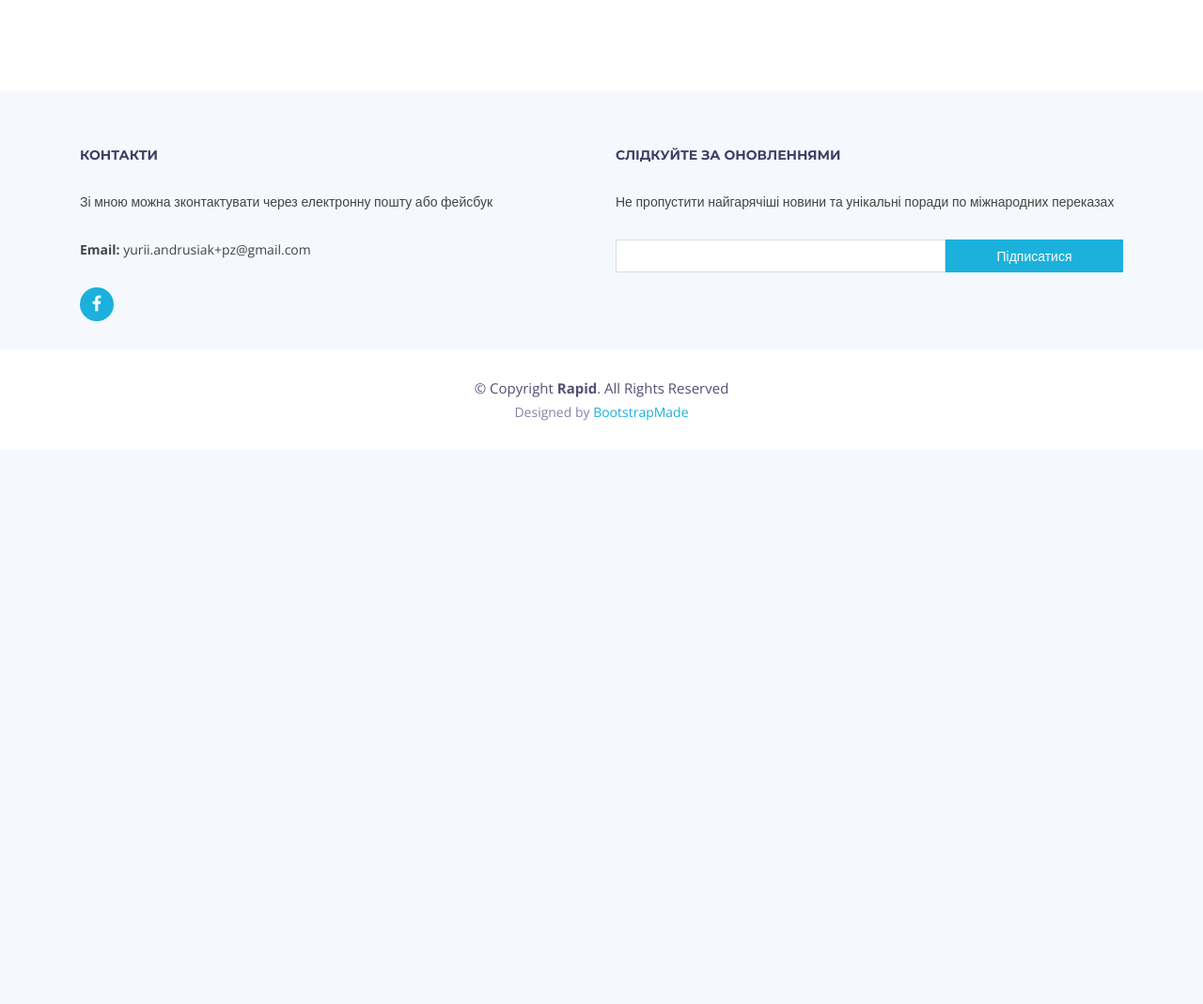
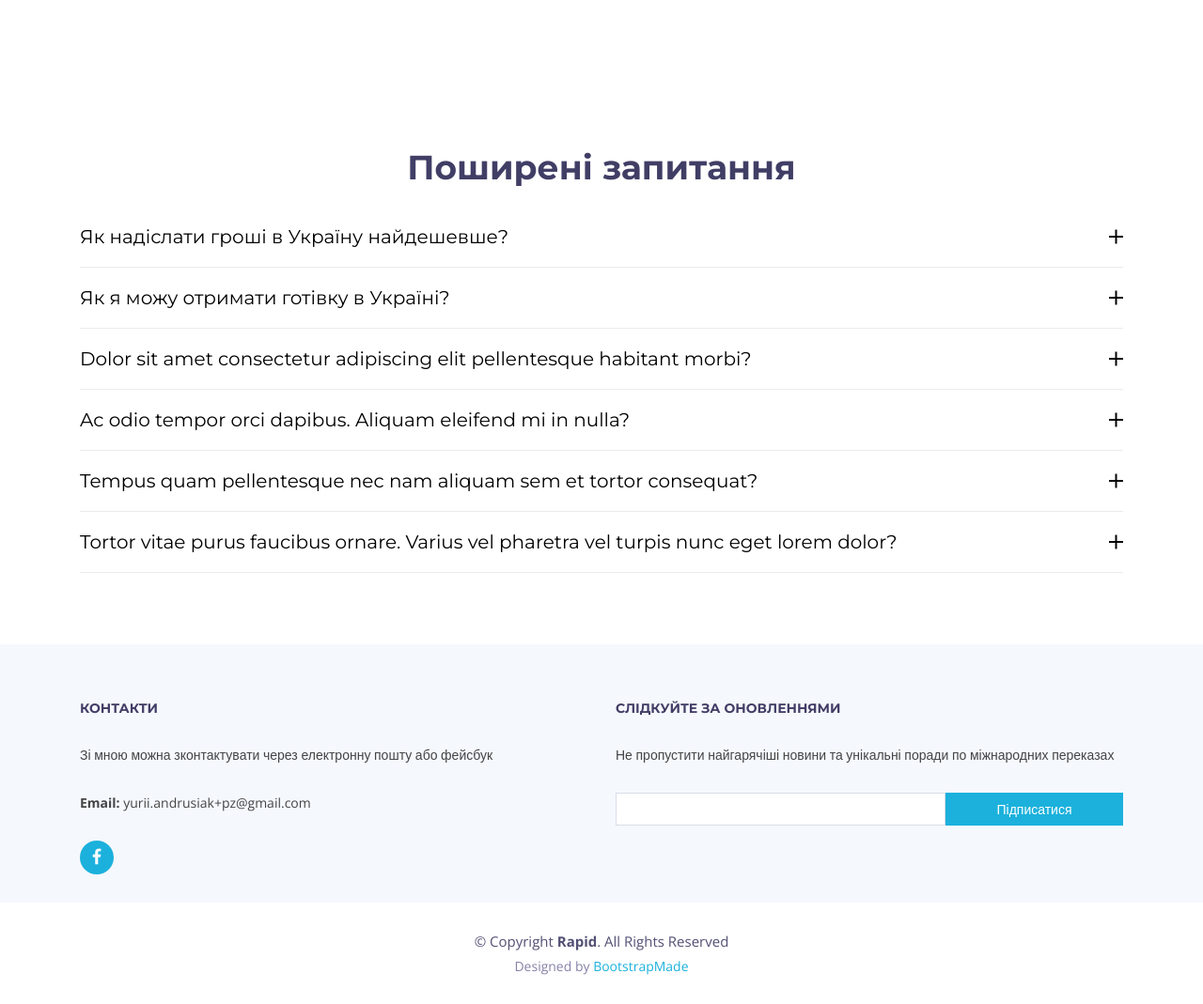
Before and after one commit to elneoor/pandemiia, a Django app: page / in a window 1280 px wide. Shown: the part 1310-2379 px from the top of the page at 94% size. Before the commit the page ends 1758 px from the top, so only its background shows below. Run offline with Django 3.2, Linux system fonts and the light colour scheme; some libraries are stand-ins or nearby versions; some web fonts are replaced.

Commit message:
Copied FAQ section

```diff
--- a/comparison/templates/comparison/index.html
+++ b/comparison/templates/comparison/index.html
@@ -178,7 +178,84 @@
 
         </section>
         <!-- #about -->
+
+        <!--==========================
+          Frequently Asked Questions Section
+        ============================-->
+        <section id="faq">
+            <div class="container">
+                <header class="section-header">
+                    <h3>Поширені запитання</h3>
+                    <!-- <p>Sed ut perspiciatis unde omnis iste natus error sit voluptatem accusantium doloremque</p> -->
+                </header>
+
+                <ul id="faq-list" class="wow fadeInUp">
+                    <li>
+                        <a data-toggle="collapse" class="collapsed" href="#faq1">Як надіслати гроші в Україну найдешевше?<i class="ion-android-remove"></i></a>
+                        <div id="faq1" class="collapse" data-parent="#faq-list">
+                            <p>
+
+                                Feugiat pretium nibh ipsum consequat. Tempus iaculis urna id volutpat lacus laoreet non curabitur gravida. Venenatis lectus magna fringilla urna porttitor rhoncus dolor purus non.
+                            </p>
+                        </div>
+                    </li>
+
+                    <li>
+                        <a data-toggle="collapse" href="#faq2" class="collapsed">Як я можу отримати готівку в Україні?<i class="ion-android-remove"></i></a>
+                        <div id="faq2" class="collapse" data-parent="#faq-list">
+                            <p>
+                                Dolor sit amet consectetur adipiscing elit pellentesque habitant morbi. Id interdum velit laoreet id donec ultrices. Fringilla phasellus faucibus scelerisque eleifend donec pretium. Est pellentesque elit ullamcorper dignissim. Mauris ultrices eros in
+                                cursus turpis massa tincidunt dui.
+                            </p>
+                        </div>
+                    </li>
+
+                    <li>
+                        <a data-toggle="collapse" href="#faq3" class="collapsed">Dolor sit amet consectetur adipiscing elit pellentesque habitant morbi? <i class="ion-android-remove"></i></a>
+                        <div id="faq3" class="collapse" data-parent="#faq-list">
+                            <p>
+                                Eleifend mi in nulla posuere sollicitudin aliquam ultrices sagittis orci. Faucibus pulvinar elementum integer enim. Sem nulla pharetra diam sit amet nisl suscipit. Rutrum tellus pellentesque eu tincidunt. Lectus urna duis convallis convallis tellus. Urna
+                                molestie at elementum eu facilisis sed odio morbi quis
+                            </p>
+                        </div>
+                    </li>
+
+                    <li>
+                        <a data-toggle="collapse" href="#faq4" class="collapsed">Ac odio tempor orci dapibus. Aliquam eleifend mi in nulla? <i class="ion-android-remove"></i></a>
+                        <div id="faq4" class="collapse" data-parent="#faq-list">
+                            <p>
+                                Dolor sit amet consectetur adipiscing elit pellentesque habitant morbi. Id interdum velit laoreet id donec ultrices. Fringilla phasellus faucibus scelerisque eleifend donec pretium. Est pellentesque elit ullamcorper dignissim. Mauris ultrices eros in
+                                cursus turpis massa tincidunt dui.
+                            </p>
+                        </div>
+                    </li>
+
+                    <li>
+                        <a data-toggle="collapse" href="#faq5" class="collapsed">Tempus quam pellentesque nec nam aliquam sem et tortor consequat? <i class="ion-android-remove"></i></a>
+                        <div id="faq5" class="collapse" data-parent="#faq-list">
+                            <p>
+                                Molestie a iaculis at erat pellentesque adipiscing commodo. Dignissim suspendisse in est ante in. Nunc vel risus commodo viverra maecenas accumsan. Sit amet nisl suscipit adipiscing bibendum est. Purus gravida quis blandit turpis cursus in
+                            </p>
+                        </div>
+                    </li>
+
+                    <li>
+                        <a data-toggle="collapse" href="#faq6" class="collapsed">Tortor vitae purus faucibus ornare. Varius vel pharetra vel turpis nunc eget lorem dolor? <i class="ion-android-remove"></i></a>
+                        <div id="faq6" class="collapse" data-parent="#faq-list">
+                            <p>
+                                Laoreet sit amet cursus sit amet dictum sit amet justo. Mauris vitae ultricies leo integer malesuada nunc vel. Tincidunt eget nullam non nisi est sit amet. Turpis nunc eget lorem dolor sed. Ut venenatis tellus in metus vulputate eu scelerisque. Pellentesque
+                                diam volutpat commodo sed egestas egestas fringilla phasellus faucibus. Nibh tellus molestie nunc non blandit massa enim nec.
+                            </p>
+                        </div>
+                    </li>
+
+                </ul>
+
+            </div>
+        </section>
+        <!-- #faq -->
     </main>
+
 
     <!--==========================
     Footer
```
